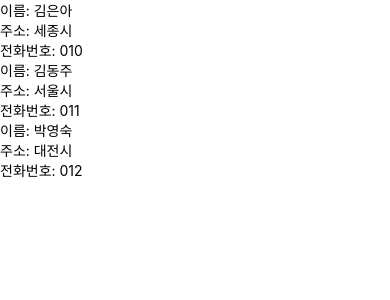
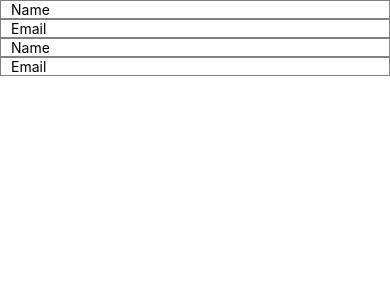
Before and after one commit to KimEunA97/KDT-2-Project-C-10, a React Native app in the folder PillGood/: screen / in a window 390 px wide. Shown: the top 300 px of the page. Built offline with nearby package versions, Linux system fonts and the light colour scheme.

Commit message:
상태바랑 자꾸 겹쳐진다.

```diff
--- a/PillGood/App.js
+++ b/PillGood/App.js
@@ -5,16 +5,28 @@ import Box from './componant/Box.js';
 import { StatusBar } from 'expo-status-bar';
 import TextInputExample from './componant/TextInput.js';
 import InfoApp from './componant/dj.js'
-
+import UserFormFunction from './componant/useState.js';
 
 const App = () => {
 
   return (
-    <View>
-      <InfoApp />
+    <View style={styles.statusbar}>
+      <StatusBar backgroundColor='yellow'></StatusBar>
+      <UserFormFunction></UserFormFunction>
+      <UserFormFunction></UserFormFunction>
     </View>
+
   )
 
 }
 
 export default App;
+
+const styles = StyleSheet.create({
+
+  statusbar: {
+    height: StatusBar.currentHeight,
+
+  },
+
+})
--- /dev/null
+++ b/PillGood/componant/useState.js
@@ -0,0 +1,38 @@
+import React, { useState } from "react";
+import { View, TextInput, StyleSheet, SafeAreaView, StatusBar } from "react-native";
+
+function UserFormFunction() {
+  const [name, setName] = useState("");
+  const [email, setEmail] = useState("");
+
+  return (
+
+    <SafeAreaView>
+      <View>
+        <TextInput
+          style={styles.input}
+          placeholder="Name"
+          value={name}
+          onChangeText={value => setName(value)}
+        />
+        <TextInput
+          style={styles.input}
+          placeholder="Email"
+          value={email}
+          onChangeText={value => setEmail(value)}
+        />
+      </View>
+    </SafeAreaView>
+  );
+}
+
+const styles = StyleSheet.create({
+  input: {
+    height: StatusBar.currentHeight,
+    borderColor: "gray",
+    borderWidth: 1,
+    paddingHorizontal: 10,
+  },
+});
+
+export default UserFormFunction;
```
